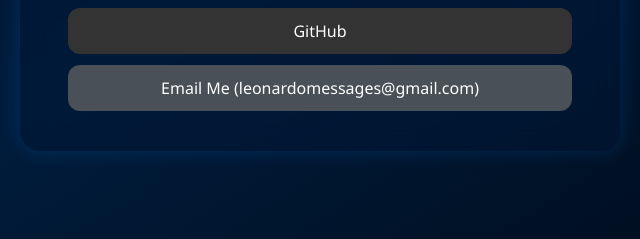
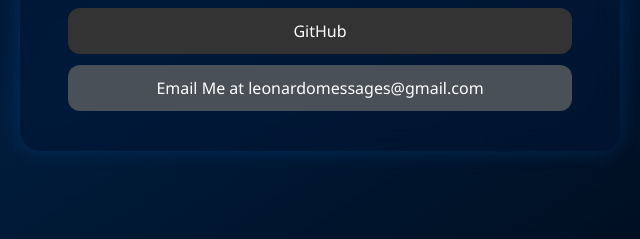
Before and after one commit to ALTF4Xx/RomanoPortal, a plain HTML site: page index.html in a window 1280 px wide. Shown: the part 486-725 px from the top of the page, 320-960 px from the left. Drawn offline with Linux system fonts and the light colour scheme.

Commit message:
added email to page
for some reason github wont do href for emails so I just put it in manually.

```diff
--- a/index.html
+++ b/index.html
@@ -27,8 +27,8 @@
         <a href="https://github.com/ALTF4Xx" target="_blank" class="btn github">
           GitHub
         </a>
-        <a href="leonardomessages@gmail.com" class="btn email">
-          Email Me (leonardomessages@gmail.com)
+        <a href="" class="btn email">
+          Email Me at leonardomessages@gmail.com
         </a>
       </div>
     </div>
```
